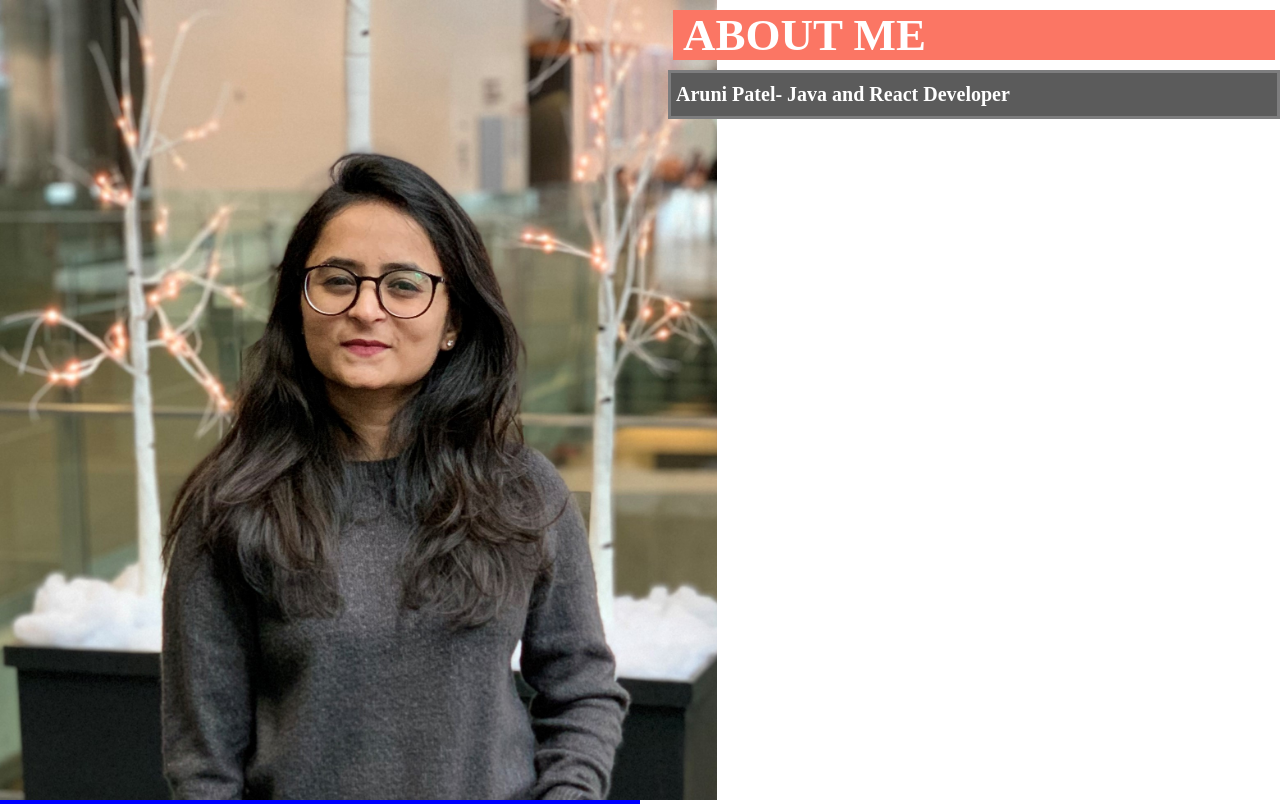
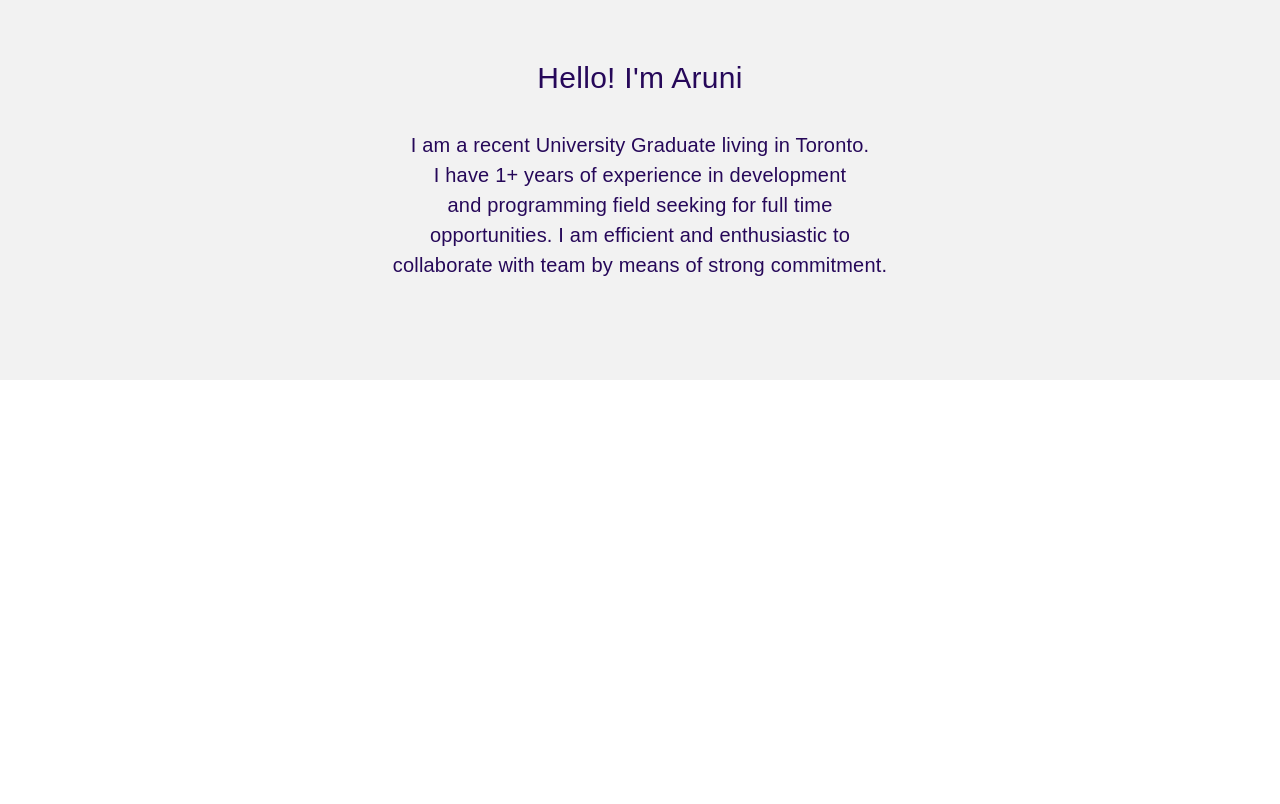
Before and after one commit to arunipatel06/portfolio, a React (Create React App) app: page /aboutme in a window 1280 px wide. Built offline with nearby package versions, Linux system fonts and the light colour scheme; what webfontloader would draw is missing.

Commit message:
Add aboutme page

```diff
--- a/src/AboutMe.js
+++ b/src/AboutMe.js
@@ -1,50 +1,33 @@
 import React from "react";
 import { Grid, Typography } from "@material-ui/core";
 import { makeStyles } from "@material-ui/core/styles";
-import MyPicture from "./assests/Git.jpg";
+
 const useStyles = makeStyles((theme) => ({
-
-  text: {
-    textAlign: "left",
-    fontFamily: "freight-sans-pro Helvetica Neue Helvetica Arial sans-serif",
-    textTransform: "uppercase",
-    fontSize: "25px",
+  title: {
+    textAlign: "center",
+    fontFamily: '"Manrope", sans-serif',
+    fontSize: "30px",
+    lineHeight: "35px",
     display: "flex",
+    color: "#260859",
+    justifyContent: "center",
+    margin: "60px 50px 35px 50px",
   },
 
   aboutme: {
-    backgroundColor: "#fb7664",
-    fontWeight: 900,
-    fontFamily: "freight-sans-pro Helvetica Neue Helvetica Arial sans-serif",
-    margin: "150px 550px 150px 40px",
-    padding: "10px",
-    textAlign: "left",
-    color: "white",
-    fontSize: "45px",
+    fontWeight: 100,
+    fontFamily: '"Manrope", sans-serif',
+    color: "#260859",
+    fontSize: "20px",
     lineHeight: "30px",
-    textTransform: "uppercase",
+    marginBottom: "100px",
+    justifyContent: "center",
   },
-  text2:{
 
-    fontSize:"20px",
-    fontFamily: "freight-sans-pro Helvetica Neue Helvetica Arial sans-serif",
-    backgroundColor:"#5b5b5b",
-    border: "3px solid #7d7d7e",
-    color:"white",
-    fontWeight:"bold"
-  },
-  charts: {
-    borderBottom: "4px solid rgba(0, 0, 0, 0.25)",
-    color: "black",
+  content: {
+    backgroundColor: "#f2f2f2",
     textAlign: "center",
-    fontFamily: "freight-sans-pro Helvetica Neue Helvetica Arial sans-serif",
-    fontSize: "20px",
-    padding: "20px 0px 10px 0px",
-    margin: "0px 60px 40px 10px",
-    fontWeight: "bold",
-  },
-  typo: {
-
+    justifyContent: "center",
   },
 }));
 
@@ -52,25 +35,27 @@ const AboutMe = (props) => {
   const classes = useStyles();
 
   return (
-    <div style={{overflow:"hidden"}}>
-      <section>
-        <Grid container spacing={7}>
-          <Grid item xs={6} style={{ backgroundColor: "blue" }}>
-            <img src={MyPicture} style={{ height: "100vh" }}></img>
-          </Grid>
-
-          <Grid item xs={6}>
-            <div>
-                 <p className={classes.aboutme} style={{margin:"10px 5px"}}>About Me</p>
-
-                <div className={classes.text2} >
-                <p style={{margin:"10px 5px"}}>Aruni Patel- Java and React Developer</p>
-                </div>
-
-            </div>
-          </Grid>
+    <div>
+      <Grid container>
+        <Grid item xs={12} className={classes.content}>
+          <div
+            style={{
+              display: "flex",
+              flexDirection: "column",
+              justifyContent: "center",
+            }}
+          >
+            <Typography className={classes.title}>Hello! I'm Aruni</Typography>
+            <Typography className={classes.aboutme}>
+              I am a recent University Graduate living in Toronto. <br />I have
+              1+ years of experience in development <br /> and programming field
+              seeking for full time <br /> opportunities. I am efficient and
+              enthusiastic to <br /> collaborate with team by means of strong
+              commitment.
+            </Typography>
+          </div>
         </Grid>
-      </section>
+      </Grid>
     </div>
   );
 };
--- a/src/HomePage.js
+++ b/src/HomePage.js
@@ -1,6 +1,6 @@
 import React from "react";
 import { makeStyles } from "@material-ui/core/styles";
-import { Grid, Avatar, Typography } from "@material-ui/core";
+import { Grid, Avatar} from "@material-ui/core";
 import ArrowForwardIcon from "@material-ui/icons/ArrowForward";
 import Background from "./assests/Homepage3.jpg";
 import AvatarImage from "./assests/Git.jpg";
@@ -9,6 +9,7 @@ import "./HomePage.css";
 import Skills from "./Skills";
 import Contact from "./Contact";
 import Education from "./Education";
+import AboutMe from "./AboutMe";
 
 
 const useStyles = makeStyles((theme) => ({
@@ -87,6 +88,7 @@ const HomePage = (props) => {
           </div>
         </section>
       </Grid>
+      <div><AboutMe/></div>
       <div>
         <Skills />
       </div>
```
